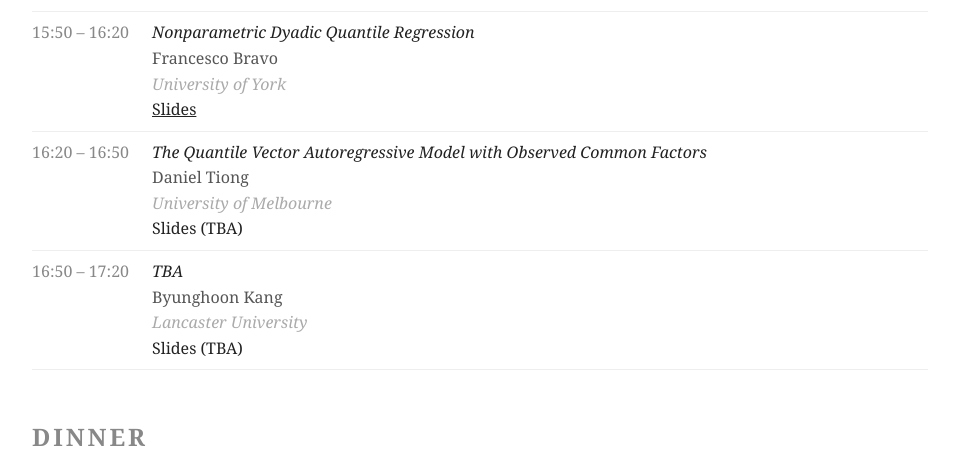
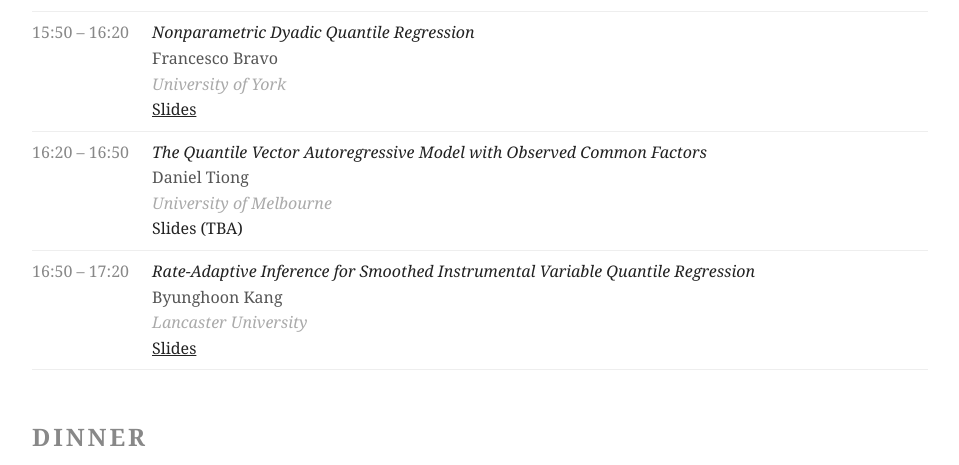
Before and after one commit to efx-york26/York_Workshop_2026, a Jekyll site: the page built from index.md, in a window 1280 px wide and 900 px high, scrolled down 1541 px, cut to the strip 0-465 px from the top of the window. Shown: the whole strip, without its empty margins (160-1119 px from the left). Built offline with Jekyll 4.4.1, drawn with Linux system fonts in a browser that asks for light colours; our own code applies the rules of GitHub Pages for plain Markdown files.

```diff
--- a/_data/programme.yml
+++ b/_data/programme.yml
@@ -73,6 +73,7 @@
   affiliation: University of Melbourne
 
 - time: "16:50 – 17:20"
-  title: TBA
+  title: "Rate-Adaptive Inference for Smoothed Instrumental Variable Quantile Regression"
   speaker: Byunghoon Kang
   affiliation: Lancaster University
+  slides: Byunghoon_Kang_slides.pdf
```
